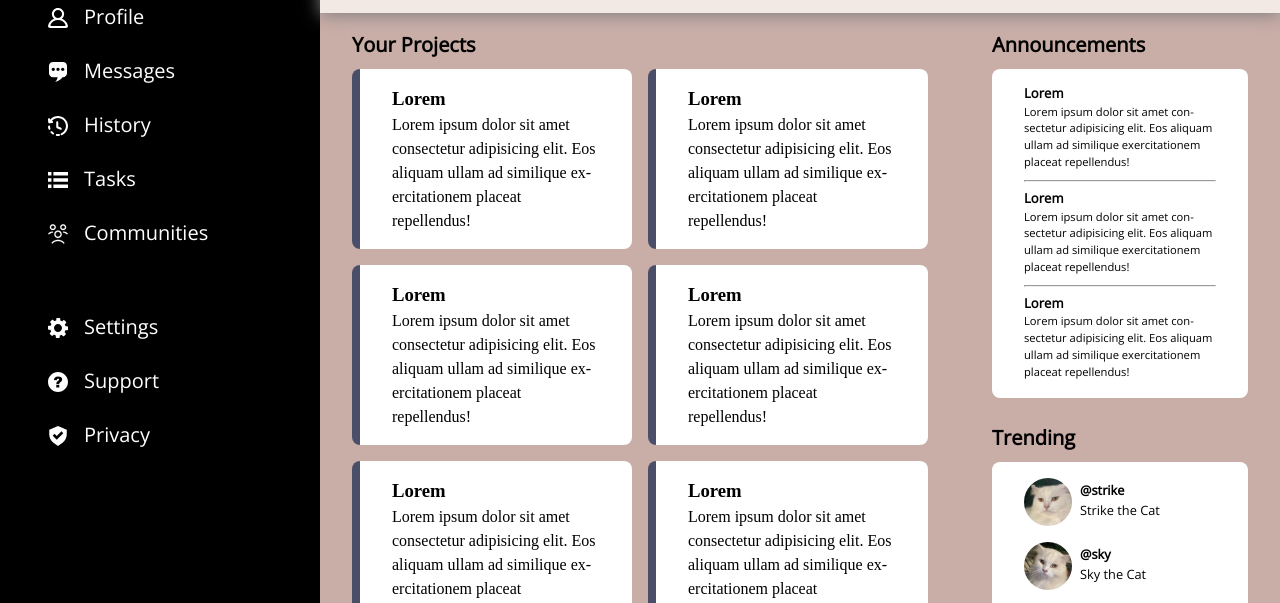
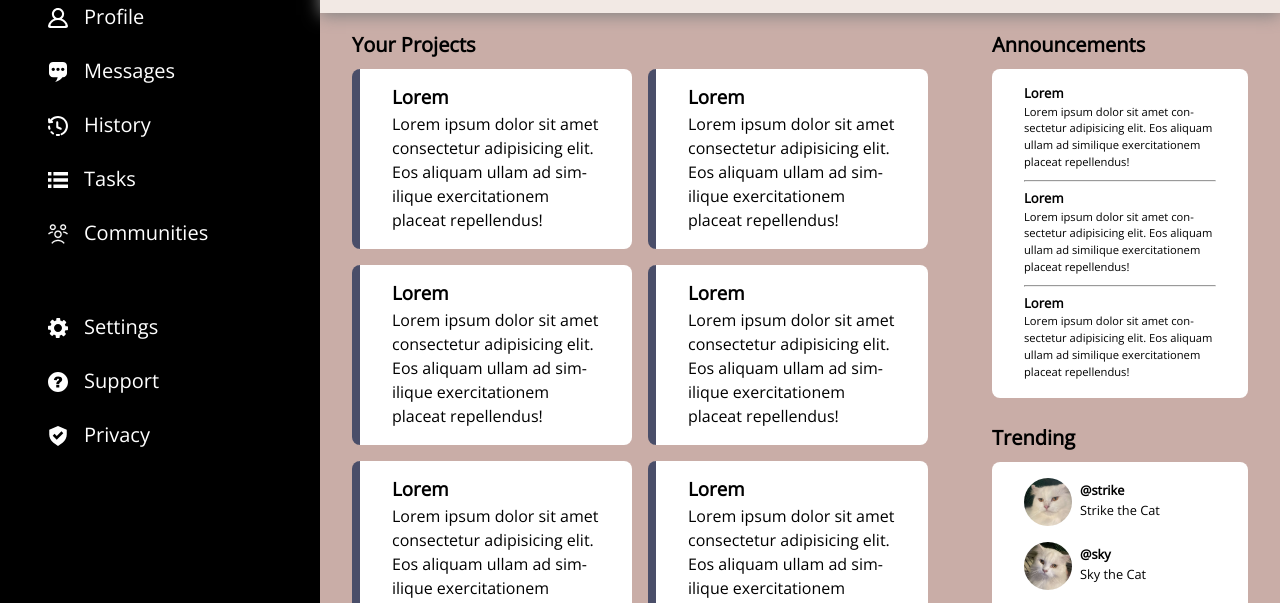
Before and after one commit to andkymon/admin-dashboard, a plain HTML site: page index.html in a window 1280 px wide. Shown: the part 191-794 px from the top of the page. Drawn offline with Linux system fonts and the light colour scheme.

Commit message:
Define darker color variable and set card font
- Defined a darker color variable (#4A4E69) for card borders which I
forgot to do in the previous commit
- Set card font family to 'Open Sans'

```diff
--- a/style.css
+++ b/style.css
@@ -42,6 +42,7 @@
   }
 /*Variables*/
 :root {
+  --color-palette-darker: #4A4E69;
   --color-palette-dark: #9A8C98;
   --color-palette-lighter: #F2E9E4;
   --color-palette-light: #C9ADA7;
@@ -351,5 +352,6 @@ button:hover {
   background-color: white;
   border-radius: var(--cards-border-radius);
   padding: var(--cards-padding);
-  border-left: var(--cards-border-radius) solid #4A4E69;
+  border-left: var(--cards-border-radius) solid var(--color-palette-darker);
+  font-family: open-sans, sans-serif;
 }
```
